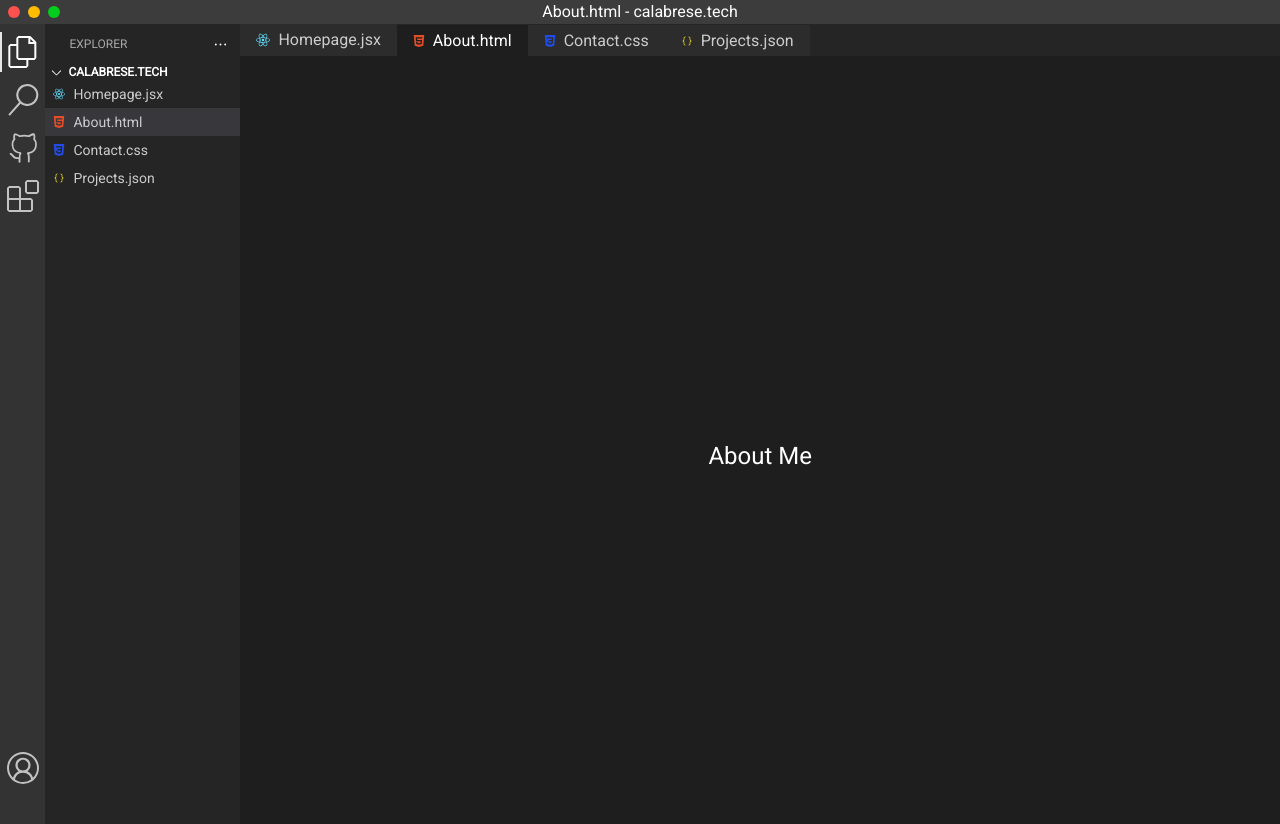
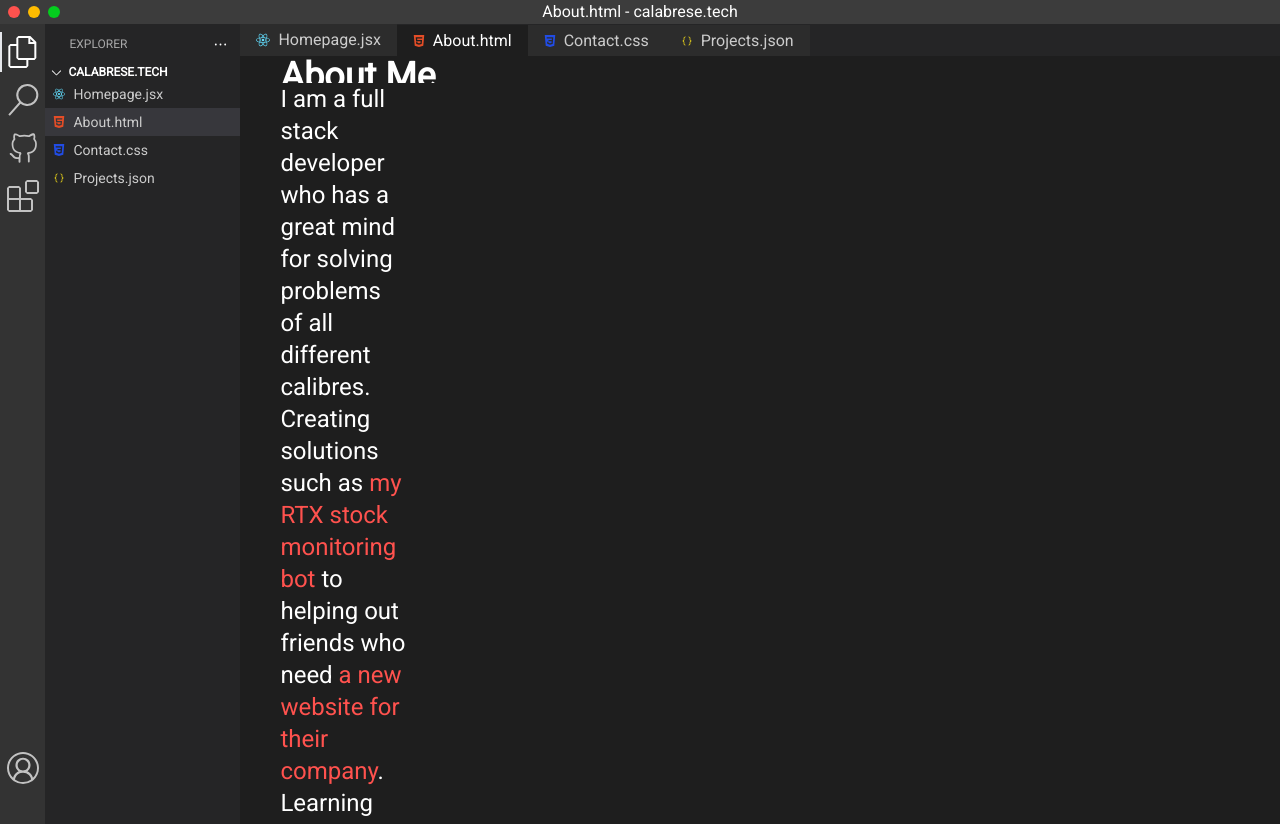
Before and after one commit to peter-calabrese/calabresetech-rewrite, a React (Vite) app: page / in a window 1280 px wide. Both pictures are taken after a click on the button "Learn More". Built offline with nearby package versions, Linux system fonts and the light colour scheme.

Commit message:
updated about page

```diff
--- a/src/components/Webpages/About.jsx
+++ b/src/components/Webpages/About.jsx
@@ -1,7 +1,8 @@
 const About = () => {
     return (
-        <div className="text-white flex flex-col justify-center items-center h-screen">
-            <h1 className="text-2xl">About Me</h1>
+        <div className="text-white flex flex-col justify-center items-start h-screen pl-10">
+            <h1 className="text-4xl pb-2 font-bold">About Me</h1>
+            <p className="text-2xl mr-[80rem]">I am a full stack developer who has a great mind for solving problems of all different calibres. Creating solutions such as <a className="text-Sunset-Orange" href="https://github.com/peter-calabrese/rtxbot">my RTX stock monitoring bot</a> to helping out friends who need <a className="text-Sunset-Orange" href="https://luciafootwearco.vercel.app">a new website for their company</a>. Learning new frameworks and languages is also something I enjoy! The challange of learning something new, coupled with the ability of being able to walk away from a project with more knowledge than when I started, creates a level of excitement and enjpyment in what I do.</p>
         </div>
     );
 }
```
